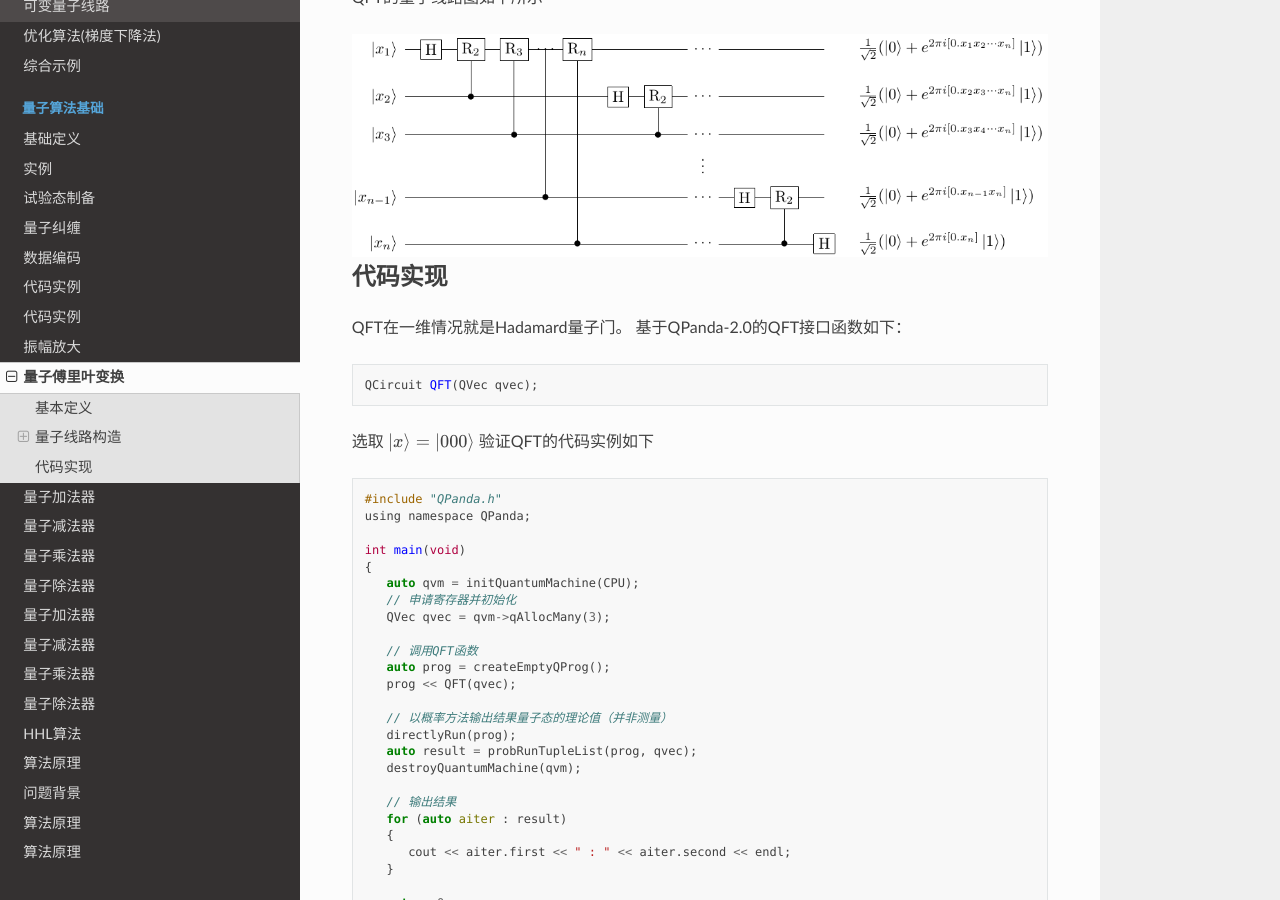
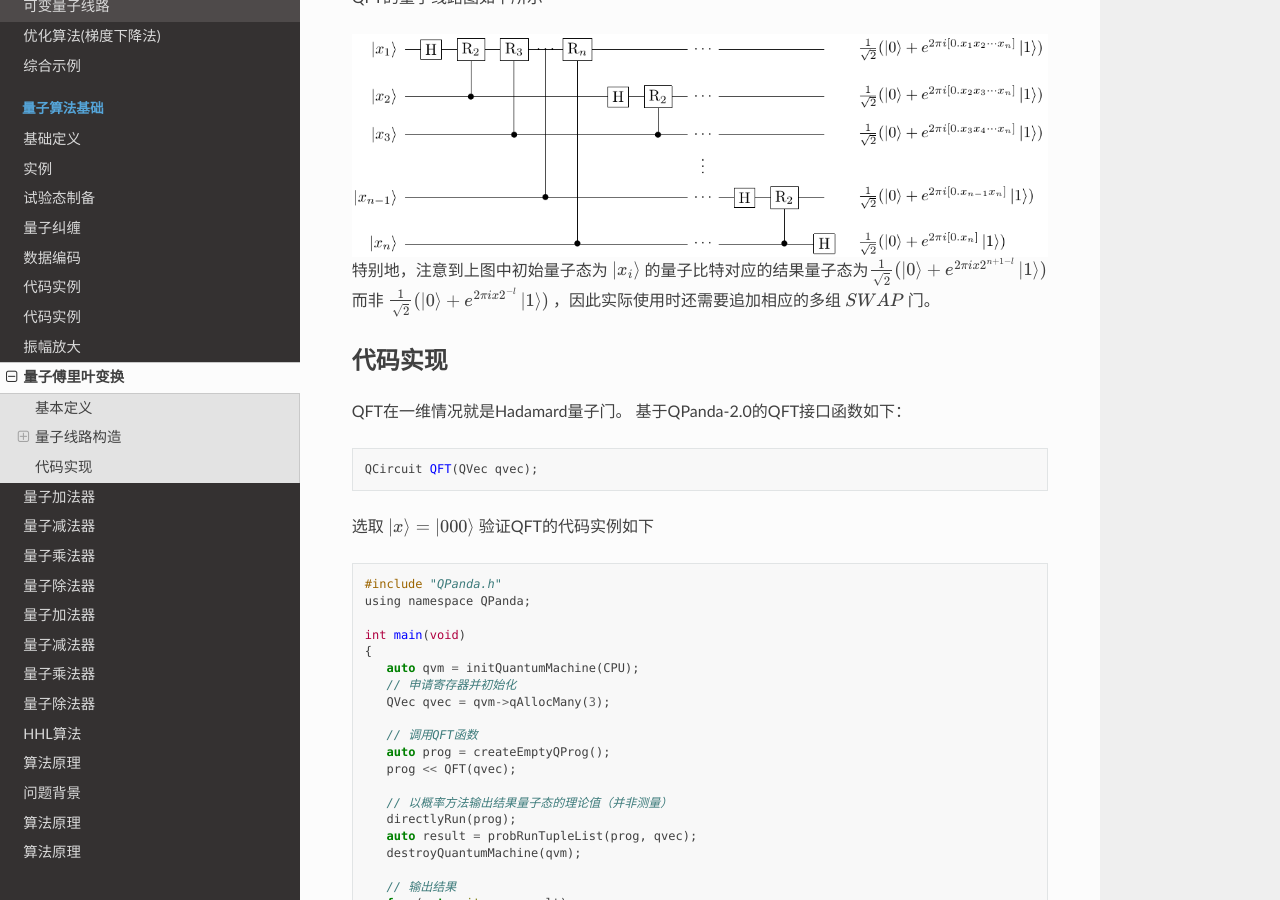
Before and after one commit to OriginQ/QPanda-tutorial, a Sphinx documentation site: the page built from source/QFT.rst, in a window 1280 px wide and 900 px high, scrolled down 1797 px. Built offline with Sphinx 7.4.7 and the Read the Docs theme 2.0.0, drawn with Linux system fonts in a browser that asks for light colours; pages that are not in the unit, such as notebooks, are missing from menus.

Commit message:
追加关于QFT的结果量子态顺序交换

```diff
--- a/source/QFT.rst
+++ b/source/QFT.rst
@@ -99,6 +99,11 @@ QFT的量子线路图如下所示
 .. image:: images/QFT.png
    :align: center
 
+特别地，注意到上图中初始量子态为 :math:`\left|x_i\right\rangle` 的量子比特对应的结果量子态为\
+:math:`\frac{1}{\sqrt{2}}(\left|0\right\rangle + e^{2\pi ix2^{n+1-l}}\left|1\right\rangle)`\
+而非 :math:`\frac{1}{\sqrt{2}}(\left|0\right\rangle + e^{2\pi ix2^{-l}}\left|1\right\rangle)` ，\
+因此实际使用时还需要追加相应的多组 :math:`SWAP` 门。
+
 代码实现
 ****
 
```
